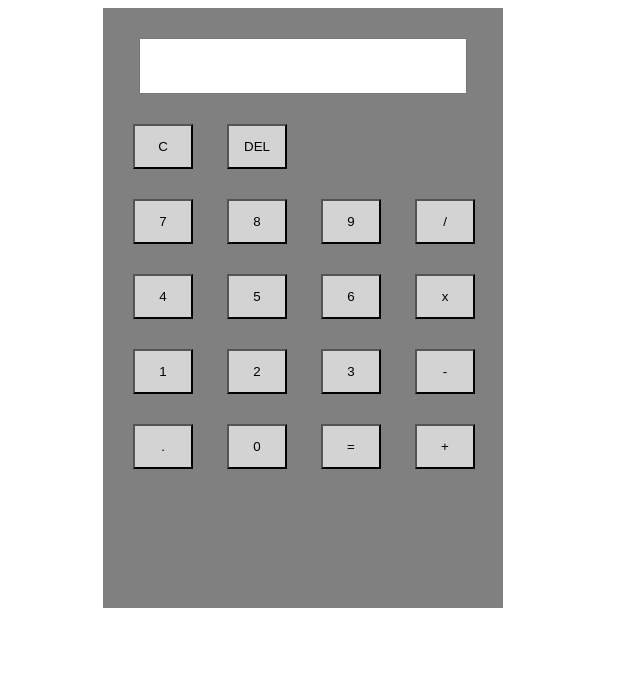
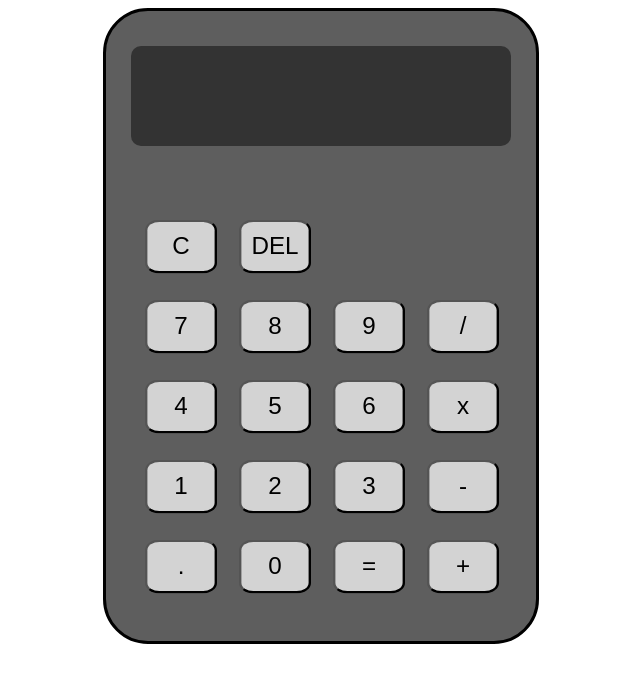
Before and after one commit to nevkurian/Simple-Calculator, a plain HTML site: page index.html in a window 1280 px wide. Shown: the whole page, without its empty margins (305-945 px from the left). Drawn offline with Linux system fonts and the light colour scheme.

Commit message:
updates css file

```diff
--- a/style.css
+++ b/style.css
@@ -1,23 +1,41 @@
 .calc{
     width:400px;
     height:600px;
-    background: gray;
+    background: #5e5e5e;
     margin-left: 400px;
+    border-radius: 45px;
+    border: 3px solid black;
+    padding: 15px;
 }
 
 #screen{
-    width: 80%;
-    margin-top: 30px;
-    margin-left: 36px;
-    height: 50px;
+    width: 90%;
+    margin: 20px auto;
+    height: 80px;
+    font-size: 30px;
+    text-align: right;
+    background: #333;
+    color: white;
+    border: none;
+    border-radius: 10px;
+    padding: 10px;
+    outline: none;
+    margin-left: 10px;
     pointer-events: none;
 }
 
 .btn{
     width: 60px;
     height: 45px;
+    font-size: 126%;
+    transform: scale(1.2);
     margin-left: 30px;
-    margin-top: 30px;
+    margin-top: 35px;
     background: lightgray;
+    border-radius: 20%;
 
 }
+
+.buttons{
+    padding-top: 23px;
+}
```
Also changed, not shown: hello.html (deleted, +0 -1 lines), index.html (line endings or trailing spaces), script.js (line endings or trailing spaces), 1 other file.
